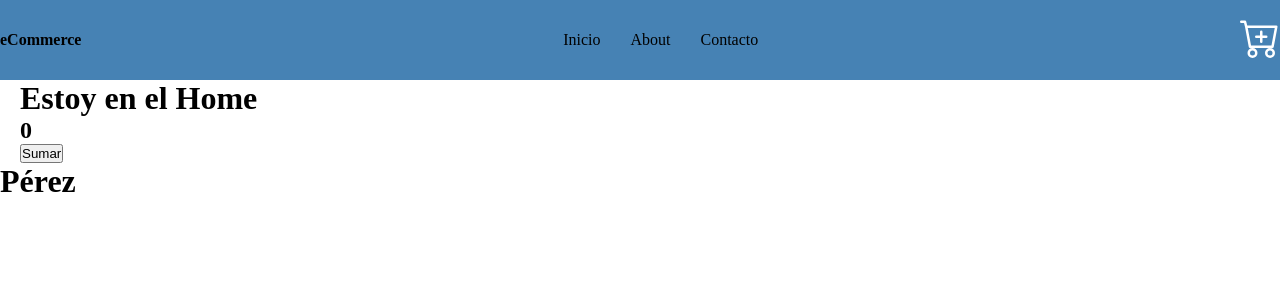
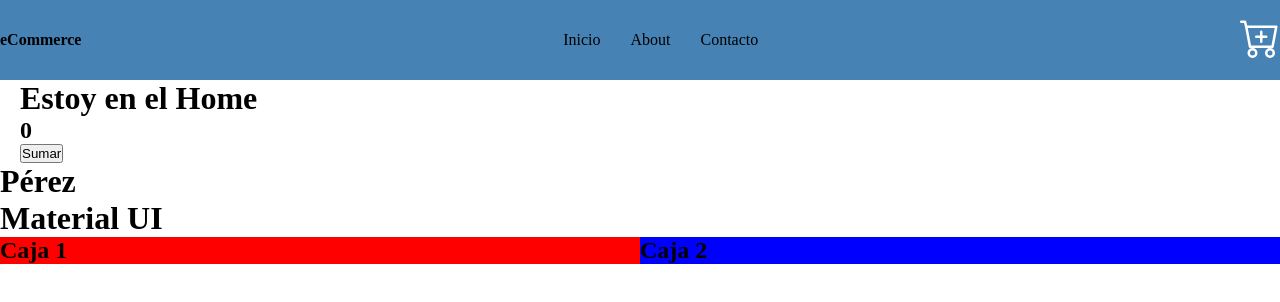
Before and after one commit to abregmau/coder-react, a React (Vite) app: page / in a window 1280 px wide. Shown: the top 302 px of the page. Built offline with nearby package versions, Linux system fonts and the light colour scheme.

Commit message:
Clase Material UI

```diff
--- a/package.json
+++ b/package.json
@@ -10,6 +10,11 @@
     "preview": "vite preview"
   },
   "dependencies": {
+    "@emotion/react": "^11.11.1",
+    "@emotion/styled": "^11.11.0",
+    "@fontsource/roboto": "^5.0.4",
+    "@mui/icons-material": "^5.13.7",
+    "@mui/material": "^5.13.7",
     "react": "^18.2.0",
     "react-dom": "^18.2.0",
     "react-icons": "^4.10.1"
--- a/src/App.jsx
+++ b/src/App.jsx
@@ -1,6 +1,7 @@
 import Navbar from "./components/layout/navbar/Navbar";
 import HomeContainer from "./components/pages/home/HomeContainer";
 import ItemListContainer from "./components/pages/itemList/ItemListContainer";
+import Material from "./components/pages/material/Material";
 
 function App() {
   return (
@@ -8,6 +9,7 @@ function App() {
       <Navbar />
       <HomeContainer />
       <ItemListContainer />
+      <Material />
     </div>
   );
 }
--- /dev/null
+++ b/src/components/pages/material/Material.jsx
@@ -0,0 +1,19 @@
+import { Grid } from "@mui/material";
+
+const Material = () => {
+  return (
+    <div>
+      <h1>Material UI</h1>
+      <Grid container>
+        <Grid item xs={12} md={6}>
+          <h2 style={{ width: "100%", backgroundColor: "red" }}>Caja 1</h2>
+        </Grid>
+        <Grid item xs={12} md={6}>
+          <h2 style={{ width: "100%", backgroundColor: "blue" }}>Caja 2</h2>
+        </Grid>
+      </Grid>
+    </div>
+  );
+};
+
+export default Material;
```
Also changed, not shown: 1 other file (tests, documents, lock files or other folders).
